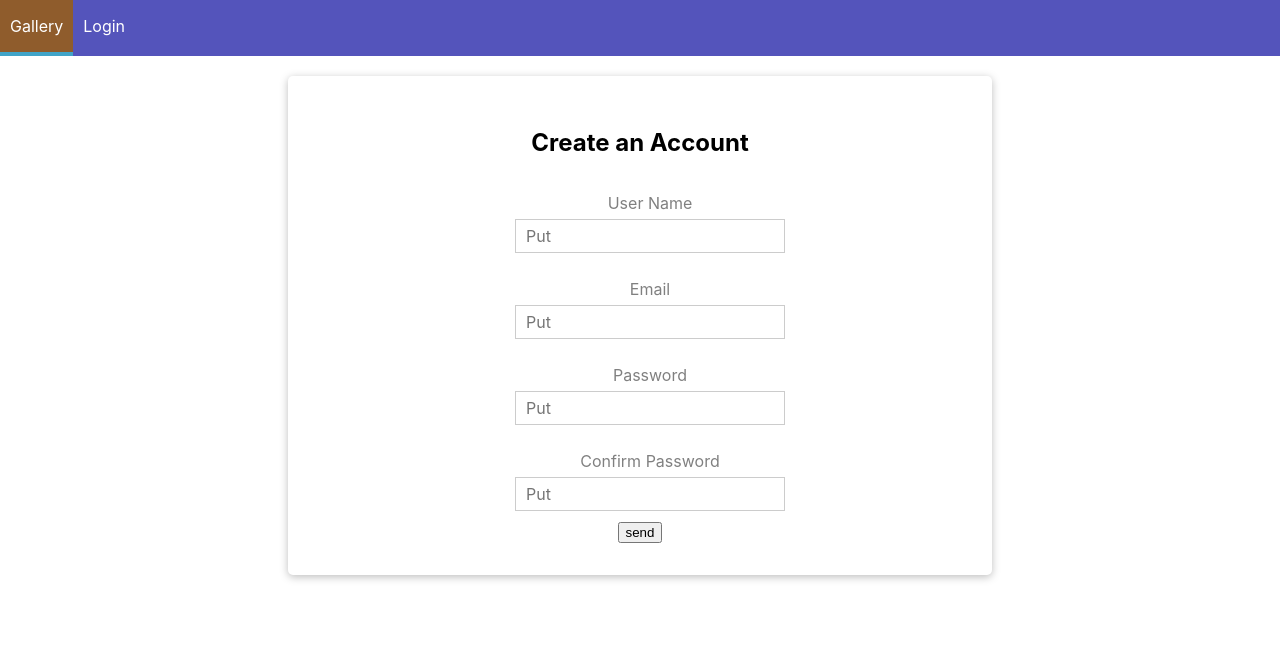
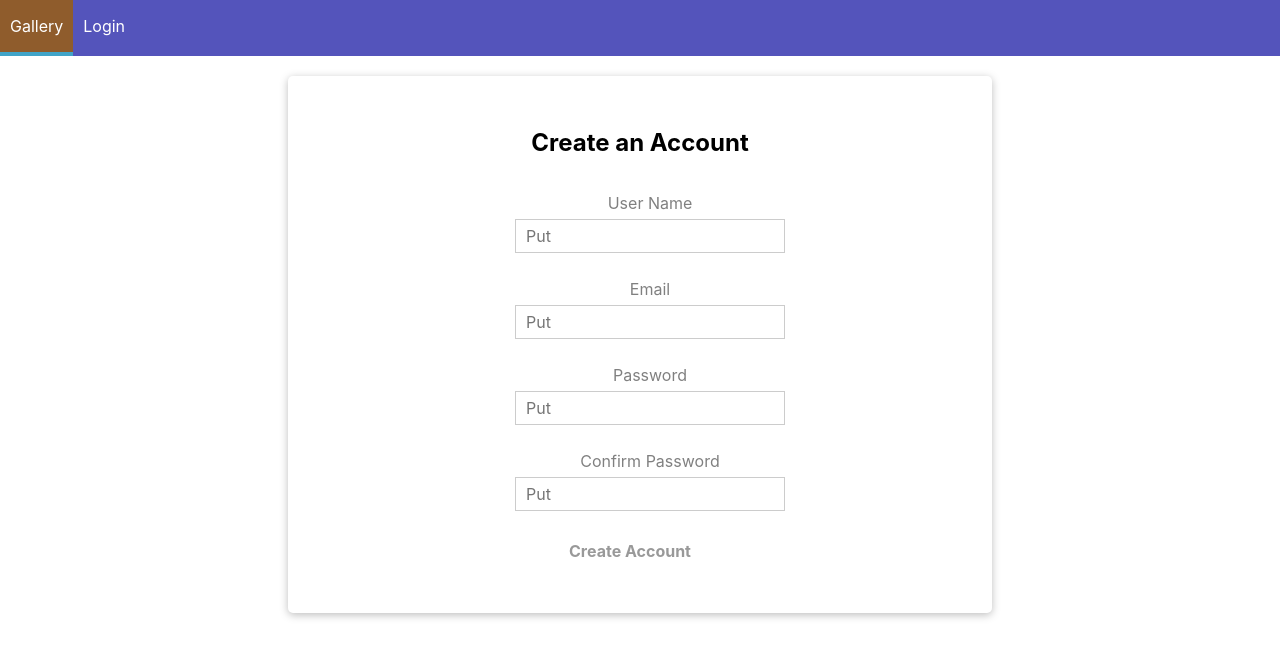
Before and after one commit to johncrawley/picplace_react, a React (Create React App) app: page /signup in a window 1280 px wide. Shown: the top 658 px of the page. Built offline with nearby package versions, Linux system fonts and the light colour scheme.

Commit message:
Replaced signup button with Button component. Added functions to check validity of data before Button is enabled.

```diff
--- a/src/Components/UI/Button/Button.js
+++ b/src/Components/UI/Button/Button.js
@@ -3,9 +3,6 @@ import React from 'react';
 import styles from './Button.module.css';
 
 const button = (props) => {
-
-
-
     return (
 
         <button
--- a/src/Components/UI/Button/Button.module.css
+++ b/src/Components/UI/Button/Button.module.css
@@ -1,7 +1,7 @@
 .Button {
     background-color: transparent;
     border: none;
-    color: white;
+    color: rgb(110, 131, 175);
     outline: none;
     cursor: pointer;
     font: inherit;
--- a/src/Containers/Signup/Signup.js
+++ b/src/Containers/Signup/Signup.js
@@ -31,7 +31,8 @@ const Signup = () => {
     const [formControls, setFormControls] = useState({});
     const [existingTimeout, setExistingTimeout] = useState(null);
     const [inputErrors, setInputErrors] = useState({});
-
+    const [areFieldsValid, setAreFieldsValid] = useState(false);
+    const [isUsernameAvailable, setIsUsernameAvailable] = useState(false);
 
 
     useEffect(() => {
@@ -92,7 +93,8 @@ const Signup = () => {
             [controlName] : {
                 ...formControls[controlName],
                 value: updatedValue,
-                isValid: isValid
+                isValid: isValid,
+                isTouched: true
             }
         };
         setFormControls(prevState => (updatedControls));
@@ -105,6 +107,7 @@ const Signup = () => {
             let isCurrentRuleValid = rules[i](value, controlName);
             isValid = isCurrentRuleValid && isValid;
         }
+        setAreFieldsValid(isValid);
         return isValid;
     }
 
@@ -127,11 +130,13 @@ const Signup = () => {
 
 
     const handleUsernamePresentError = (status) => {
+        setIsUsernameAvailable(false);
         console.log("Username present error: " + status);
     }
 
 
     const handleUsernameAvailable = (statusCode) => {
+        setIsUsernameAvailable(true);
         console.log("Username is available! "  + statusCode);
     }
 
@@ -142,7 +147,8 @@ const Signup = () => {
             email: formControls.email.value,
             password: formControls.password.value
         };
-        axios.post('/signup', form).then(response => console.log(response.data));
+        console.log("SubmitUserAddRequest() form to send: " + JSON.stringify(form));
+       // axios.post('/signup', form).then(response => console.log(response.data));
     }
 
 
@@ -209,8 +215,16 @@ const Signup = () => {
     }
 
 
-    const isDataValid = () => {
 
+    const isOkToSendCreateRequest = () => {
+        console.log("isOkToSendCreateRequest() : " + areFieldsValid && isUsernameAvailable );
+
+        return areFieldsValid && isUsernameAvailable && isEveryFieldTouched();
+    }
+
+
+    const isEveryFieldTouched = () => {
+        return Object.keys(formControls).map(key => formControls[key].isTouched).reduce((total, current) => total && current, true);
     }
 
 
@@ -299,13 +313,16 @@ const Signup = () => {
 
                     {errorMessages}
 
-
-                    <button onClick={submitUserAddRequest} disabled={!isDataValid}>send</button>
-                </Card>
+                    <Button  click={submitUserAddRequest} disabled={!isOkToSendCreateRequest()}>Create Account</Button>
+                   </Card>
             </div>
 
     );
 
 }
+/*
+ <button onClick={submitUserAddRequest} disabled={true}>send</button>
+
+*/
 
 export default Signup;
```
